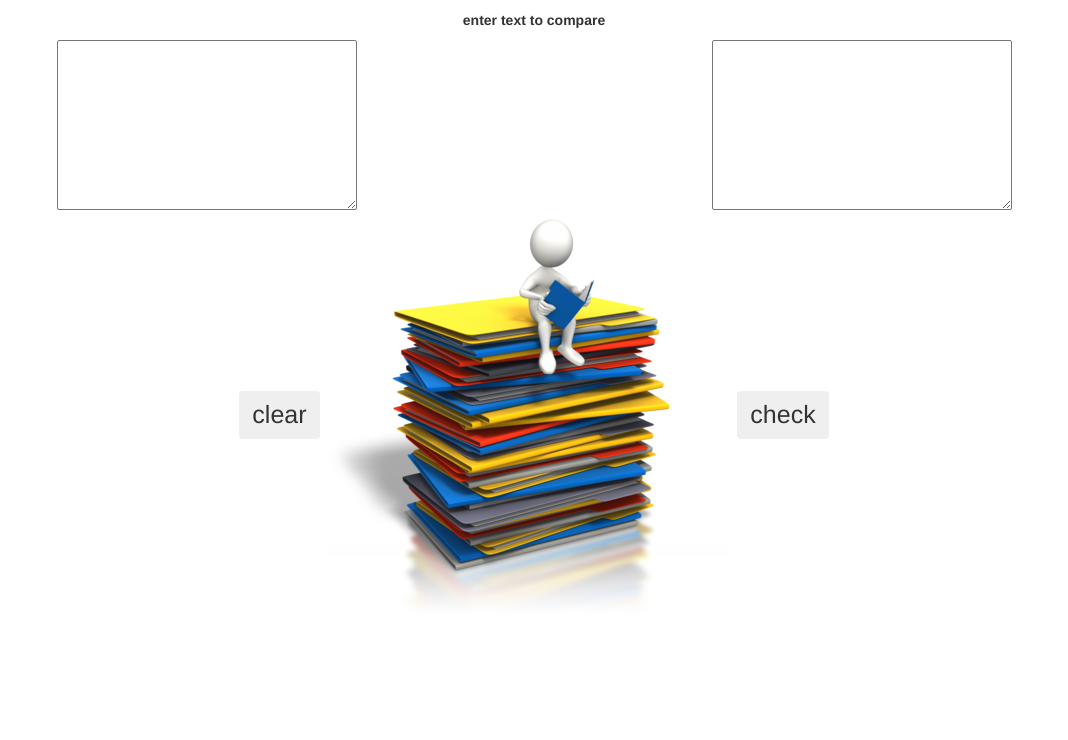
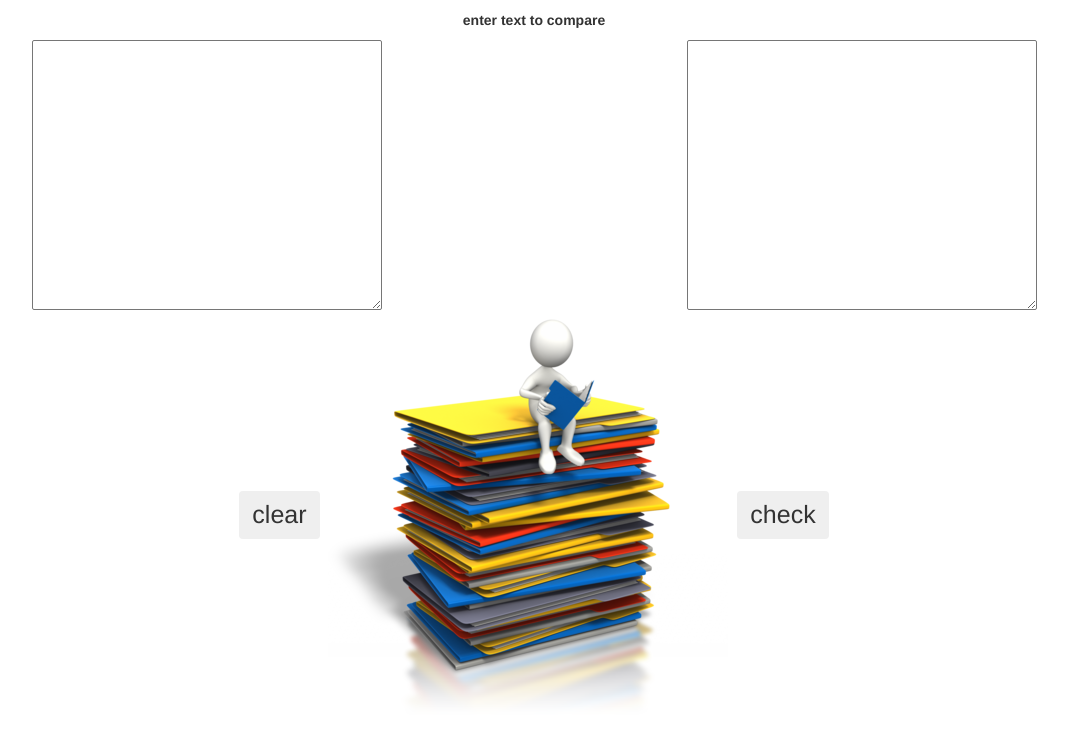
Before and after one commit to yogithapolavarapu/workSpace, a plain HTML site: page document_similarity/index.html in a window 1280 px wide. Shown: the whole page, without its empty margins (106-1174 px from the left). Drawn offline with nearby package versions, Linux system fonts and the light colour scheme.

Commit message:
increased the total area and font

```diff
--- a/document_similarity/style.css
+++ b/document_similarity/style.css
@@ -21,8 +21,8 @@ textarea{
   color:white;
 }
 #screen1,#screen2{
-  width: 300px;
-  height: 170px;
+  width: 350px;
+  height: 270px;
   background: white;
   margin: auto;
   border-radius: 2px;
```
